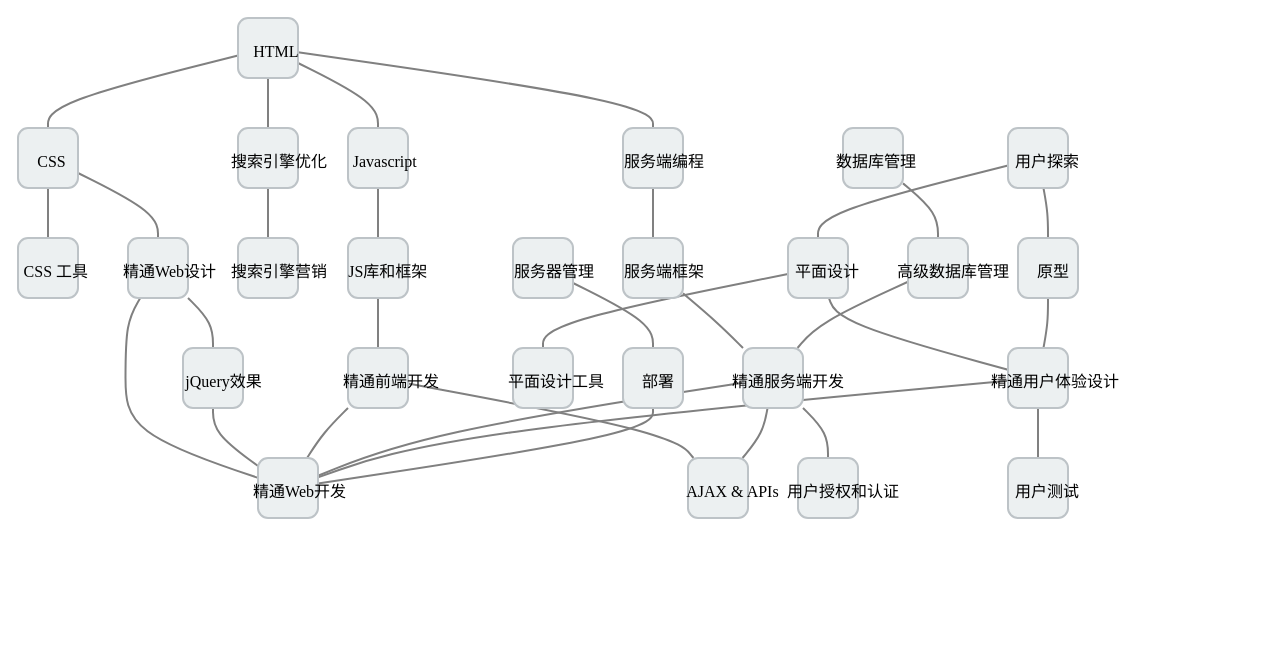
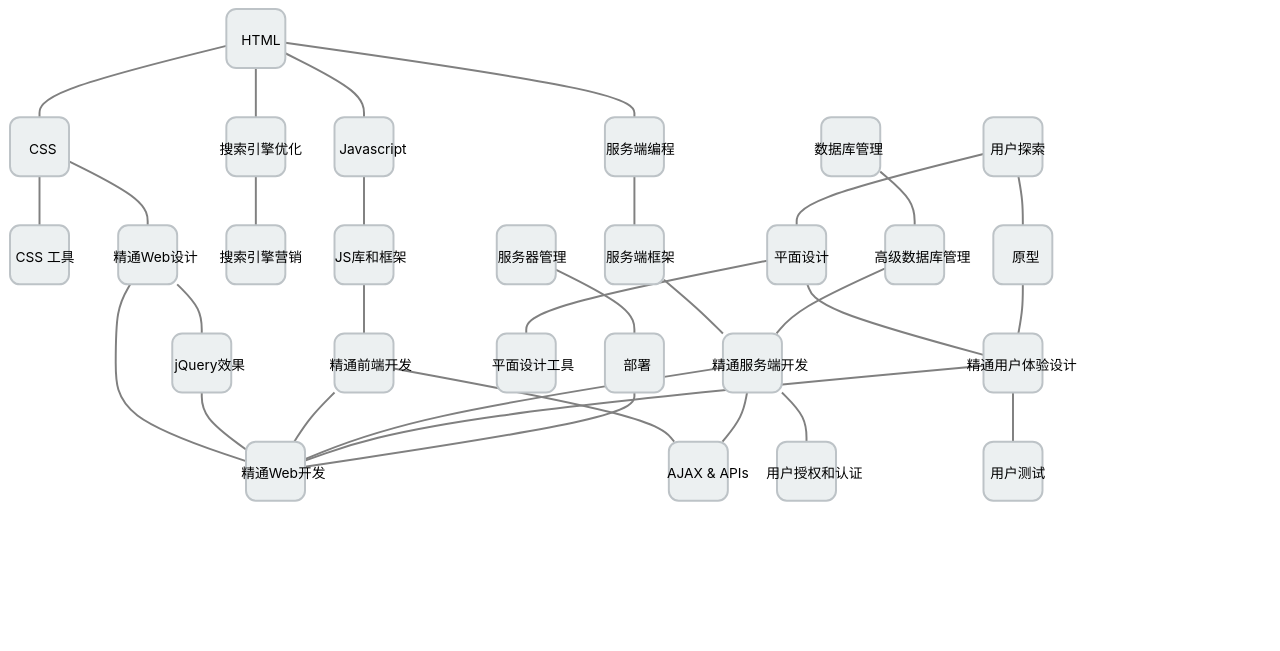
Before and after one commit to phodal/rn-cordova-test, a website: page index.html in a window 1280 px wide. Drawn offline with Linux system fonts and the light colour scheme.

Commit message:
[T] add style for webview

```diff
--- a/css/style.css
+++ b/css/style.css
@@ -1,6 +1,142 @@
+*,
+*:before,
+*:after {
+  -webkit-box-sizing: border-box;
+  -moz-box-sizing: border-box;
+  box-sizing: border-box;
+}
+
+html {
+  overflow: hidden;
+  -ms-touch-action: pan-y;
+  touch-action: pan-y;
+}
+
+body,
+.ionic-body {
+  -webkit-touch-callout: none;
+  -webkit-font-smoothing: antialiased;
+  font-smoothing: antialiased;
+  -webkit-text-size-adjust: none;
+  -moz-text-size-adjust: none;
+  text-size-adjust: none;
+  -webkit-tap-highlight-color: transparent;
+  -webkit-tap-highlight-color: transparent;
+  -webkit-user-select: none;
+  -moz-user-select: none;
+  -ms-user-select: none;
+  user-select: none;
+  top: 0;
+  right: 0;
+  bottom: 0;
+  left: 0;
+  overflow: hidden;
+  margin: 0;
+  padding: 0;
+  color: #000;
+  word-wrap: break-word;
+  font-size: 14px;
+  font-family: -apple-system;
+  font-family: "-apple-system", "Helvetica Neue", "Roboto", "Segoe UI", sans-serif;
+  line-height: 20px;
+  text-rendering: optimizeLegibility;
+  -webkit-backface-visibility: hidden;
+  -webkit-user-drag: none;
+  -ms-content-zooming: none;
+}
+
+.scroll-content {
+  position: absolute;
+  top: 0;
+  right: 0;
+  bottom: 0;
+  left: 0;
+  overflow: hidden;
+  margin-top: -1px;
+  padding-top: 1px;
+  margin-bottom: -1px;
+  width: auto;
+  height: auto;
+}
+
+/**
+ * Scroll is the scroll view component available for complex and custom
+ * scroll view functionality.
+ */
+.scroll {
+  -webkit-user-select: none;
+  -moz-user-select: none;
+  -ms-user-select: none;
+  user-select: none;
+  -webkit-touch-callout: none;
+  -webkit-text-size-adjust: none;
+  -moz-text-size-adjust: none;
+  text-size-adjust: none;
+  -webkit-transform-origin: left top;
+  transform-origin: left top;
+}
+
+.scroll-view {
+  position: relative;
+  display: block;
+  overflow: hidden;
+  margin-top: -1px;
+}
+
+.scroll-view.overflow-scroll {
+  position: relative;
+}
+
+.scroll-view.scroll-x {
+  overflow-x: scroll;
+  overflow-y: hidden;
+}
+
+.scroll-view.scroll-y {
+  overflow-x: hidden;
+  overflow-y: scroll;
+}
+
+.scroll-view.scroll-xy {
+  overflow-x: scroll;
+  overflow-y: scroll;
+}
+
+.scroll-bar {
+  position: absolute;
+  z-index: 9999;
+}
+
+::-webkit-scrollbar {
+  display: none;
+}
+
 ion-scroll {
   width: 100%;
   height: 100%;
+}
+
+.overflow-scroll {
+  overflow-x: hidden;
+  overflow-y: scroll;
+  -webkit-overflow-scrolling: touch;
+  -ms-overflow-style: -ms-autohiding-scrollbar;
+  top: 0;
+  right: 0;
+  bottom: 0;
+  left: 0;
+  position: absolute;
+}
+
+.overflow-scroll.pane {
+  overflow-x: hidden;
+  overflow-y: scroll;
+}
+
+.overflow-scroll .scroll {
+  position: static;
+  height: 100%;
+  -webkit-transform: translate3d(0, 0, 0);
 }
 
 svg#logo {
--- a/index.html
+++ b/index.html
@@ -9,9 +9,10 @@
 </head>
 
 <body ng-app="moTree" ng-controller="HomeCtrl">
-<ion-content>
-  <ion-scroll zooming="true" direction="xy" ng-if="loadDataFinish">
-    <svg  version="1.1" id="logo"  xmlns="http://www.w3.org/2000/svg" xmlns:xlink="http://www.w3.org/1999/xlink" x="0px" y="0px"
+<div class="scroll-content">
+  <div class="scroll-view ionic-scroll scroll-xy">
+    <div class="scroll">
+      <svg  version="1.1" id="logo"  xmlns="http://www.w3.org/2000/svg" xmlns:xlink="http://www.w3.org/1999/xlink" x="0px" y="0px"
      width="1200" height="620"  viewBox="0 0 1200 620" style="enable-background:new 0 0 1200 620;" xml:space="preserve">
     <g>
       <g class="output">
@@ -903,8 +904,9 @@
       </g>
     </g>
   </svg>
-  </ion-scroll>
-</ion-content>
+    </div>
+  </div>
+</div>
 <script src="js/controllers.js"></script>
 </body>
 </html>
--- a/js/controllers.js
+++ b/js/controllers.js
@@ -14,7 +14,7 @@
 
   $scope.openSkill = function (event) {
     var id = event.srcElement.parentElement.getAttribute('id');
-    console.log(id);
+    window.postMessage({ id: id});
   };
 
   $scope.canAddPoint = function () {
```
